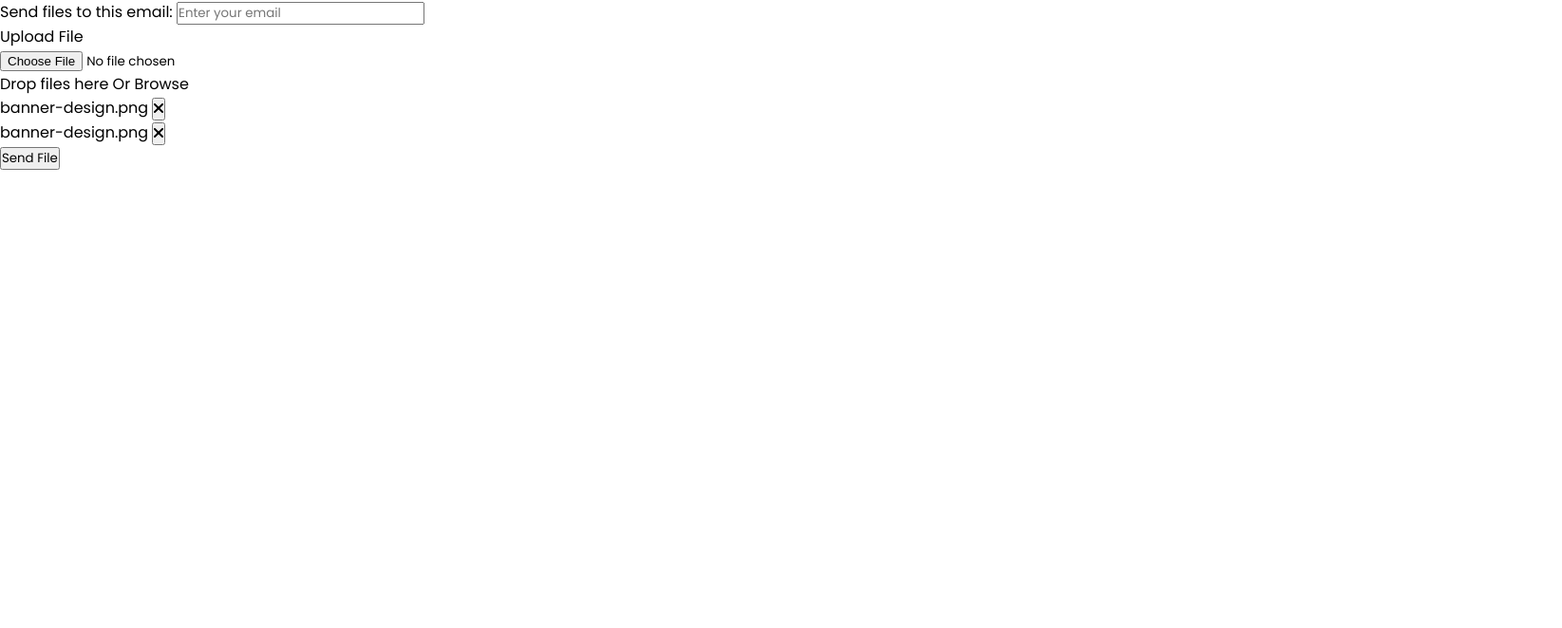
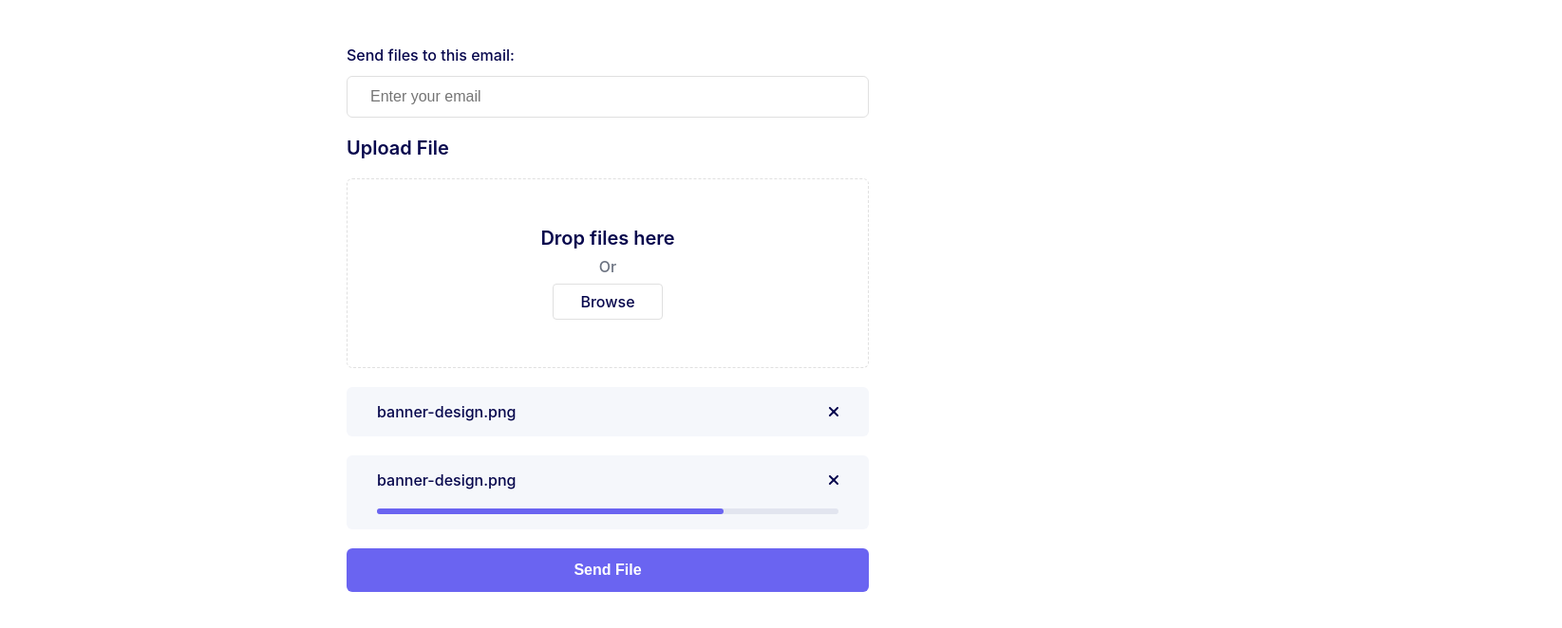
Before and after one commit to wesfree163/psiops, a plain HTML site: page index.html in a window 1280 px wide. Shown: the whole page at 95% size, 1645 px wide, since content can reach past the window. Drawn offline with Linux system fonts and the light colour scheme.

Commit message:
Update Untitled-2.css

```diff
--- a/Untitled-2.css
+++ b/Untitled-2.css
@@ -1,85 +1,182 @@
-@import url("https://fonts.googleapis.com/css2?family=Poppins:wght@200;300;400;500;600;700&display=swap");
-@import url('https://fonts.googleapis.com/css2?family=Noto+Sans:ital,wght@0,400;0,700;1,400;1,700&display=swap');
-
 * {
     margin: 0;
     padding: 0;
     box-sizing: border-box;
-  font-family: "Poppins", sans-serif;
   }
-
-.container {
-  height: 100vh;
-  width: 100%;
-  align-items: center;
-  display: flex;
-  justify-content: center;
-  background-color: #fcfcfc;
+  body {
+    font-family: "Inter", sans-serif;
   }
-
-.card {
-  border-radius: 10px;
-  box-shadow: 0 5px 10px 0 rgba(0, 0, 0, 0.3);
-  width: 600px;
-  height: 260px;
-  background-color: #ffffff;
-  padding: 10px 30px 40px;
+  .formbold-mb-5 {
+    margin-bottom: 20px;
   }
-
-.card h3 {
-  font-size: 22px;
-  font-weight: 600;
-
+  .formbold-pt-3 {
+    padding-top: 12px;
   }
-
-.drop_box {
-  margin: 10px 0;
-  padding: 30px;
+  .formbold-main-wrapper {
     display: flex;
     align-items: center;
     justify-content: center;
-  flex-direction: column;
-  border: 3px dotted #a3a3a3;
-  border-radius: 5px;
+    padding: 48px;
   }
 
-.drop_box h4 {
+  .formbold-form-wrapper {
+    margin: 0 auto;
+    max-width: 550px;
+    width: 100%;
+    background: white;
+  }
+  .formbold-form-label {
+    display: block;
+    font-weight: 500;
     font-size: 16px;
-  font-weight: 400;
-  color: #2e2e2e;
+    color: #07074d;
+    margin-bottom: 12px;
+  }
+  .formbold-form-label-2 {
+    font-weight: 600;
+    font-size: 20px;
+    margin-bottom: 20px;
   }
 
-.drop_box p {
-  margin-top: 10px;
-  margin-bottom: 20px;
-  font-size: 12px;
-  color: #a3a3a3;
+  .formbold-form-input {
+    width: 100%;
+    padding: 12px 24px;
+    border-radius: 6px;
+    border: 1px solid #e0e0e0;
+    background: white;
+    font-weight: 500;
+    font-size: 16px;
+    color: #6b7280;
+    outline: none;
+    resize: none;
+  }
+  .formbold-form-input:focus {
+    border-color: #6a64f1;
+    box-shadow: 0px 3px 8px rgba(0, 0, 0, 0.05);
   }
 
-.btn {
-  text-decoration: none;
-  background-color: #005af0;
-  color: #ffffff;
-  padding: 10px 20px;
+  .formbold-btn {
+    text-align: center;
+    font-size: 16px;
+    border-radius: 6px;
+    padding: 14px 32px;
     border: none;
-  outline: none;
-  transition: 0.3s;
+    font-weight: 600;
+    background-color: #6a64f1;
+    color: white;
+    cursor: pointer;
+  }
+  .formbold-btn:hover {
+    box-shadow: 0px 3px 8px rgba(0, 0, 0, 0.05);
   }
 
-.btn:hover{
-  text-decoration: none;
-  background-color: #ffffff;
-  color: #005af0;
-  padding: 10px 20px;
-  border: none;
-  outline: 1px solid #010101;
+  .formbold--mx-3 {
+    margin-left: -12px;
+    margin-right: -12px;
   }
-.form input {
-  margin: 10px 0;
+  .formbold-px-3 {
+    padding-left: 12px;
+    padding-right: 12px;
+  }
+  .flex {
+    display: flex;
+  }
+  .flex-wrap {
+    flex-wrap: wrap;
+  }
+  .w-full {
     width: 100%;
-  background-color: #e2e2e2;
-  border: none;
-  outline: none;
-  padding: 12px 20px;
+  }
+
+  .formbold-file-input input {
+    opacity: 0;
+    position: absolute;
+    width: 100%;
+    height: 100%;
+  }
+
+  .formbold-file-input label {
+    position: relative;
+    border: 1px dashed #e0e0e0;
+    border-radius: 6px;
+    min-height: 200px;
+    display: flex;
+    align-items: center;
+    justify-content: center;
+    padding: 48px;
+    text-align: center;
+  }
+  .formbold-drop-file {
+    display: block;
+    font-weight: 600;
+    color: #07074d;
+    font-size: 20px;
+    margin-bottom: 8px;
+  }
+
+  .formbold-or {
+    font-weight: 500;
+    font-size: 16px;
+    color: #6b7280;
+    display: block;
+    margin-bottom: 8px;
+  }
+  .formbold-browse {
+    font-weight: 500;
+    font-size: 16px;
+    color: #07074d;
+    display: inline-block;
+    padding: 8px 28px;
+    border: 1px solid #e0e0e0;
     border-radius: 4px;
   }
+
+  .formbold-file-list {
+    border-radius: 6px;
+    background: #f5f7fb;
+    padding: 16px 32px;
+  }
+
+  .formbold-file-item {
+    display: flex;
+    align-items: center;
+    justify-content: space-between;
+  }
+
+  .formbold-file-item button {
+    color: #07074d;
+    border: none;
+    background: transparent;
+    cursor: pointer;
+  }
+
+  .formbold-file-name {
+    font-weight: 500;
+    font-size: 16px;
+    color: #07074d;
+    padding-right: 12px;
+  }
+  .formbold-progress-bar {
+    margin-top: 20px;
+    position: relative;
+    width: 100%;
+    height: 6px;
+    border-radius: 8px;
+    background: #e2e5ef;
+  }
+
+  .formbold-progress {
+    position: absolute;
+    width: 75%;
+    height: 100%;
+    left: 0;
+    top: 0;
+    background: #6a64f1;
+    border-radius: 8px;
+  }
+
+  @media (min-width: 540px) {
+    .sm\:w-half {
+      width: 50%;
+    }
+  }
```
Lines whose indentation alone changed are shown as unchanged.
